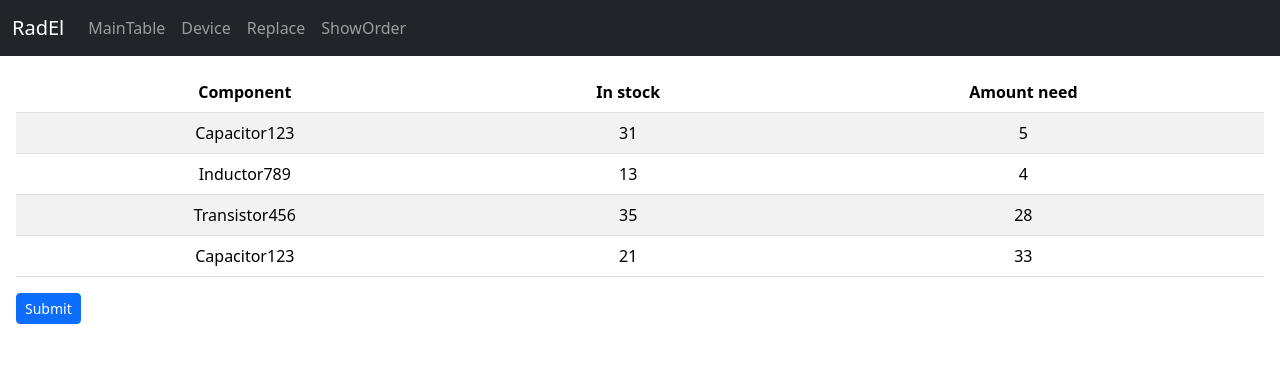
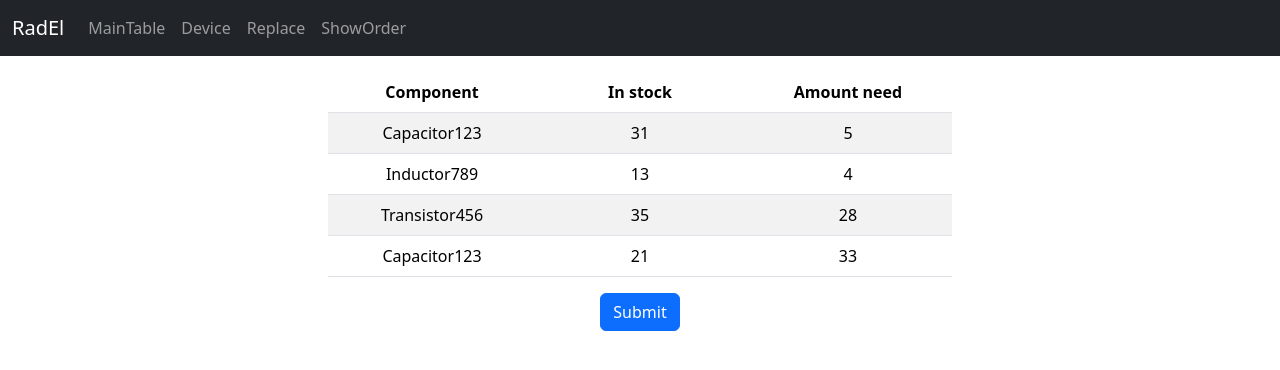
Before and after one commit to SamDemon2/radelements, a React (Create React App) app: page /my-orders in a window 1280 px wide. Shown: the top 370 px of the page. Built offline with nearby package versions, Linux system fonts and the light colour scheme.

Commit message:
На странице show order сделал кнопку больше и сдвинул столбцы ближе друг к другу

```diff
--- a/src/components/ShowOrder.tsx
+++ b/src/components/ShowOrder.tsx
@@ -12,8 +12,8 @@ const ShowOrder: React.FC = () => {
   const reduxTableData = useSelector((state:RootState) => state.tableData);
 
   return <>
-    <div className="my-3 ms-3 me-3">
-      <table className="table table-striped">
+    <div className=" row my-3 ms-3 me-3 d-flex justify-content-center">
+      <table className="table custom-table table-striped">
         <thead>
           <tr>
             <th>Component</th>
@@ -37,8 +37,8 @@ const ShowOrder: React.FC = () => {
         )}
         </tbody>
       </table>
-      <div className="d-flex justify-content-start">
-        <button type="submit" className="btn btn-primary btn-sm">Submit</button>
+      <div className="">
+        <button type="submit" className="btn btn-primary">Submit</button>
       </div>
     </div>
   </>
```
